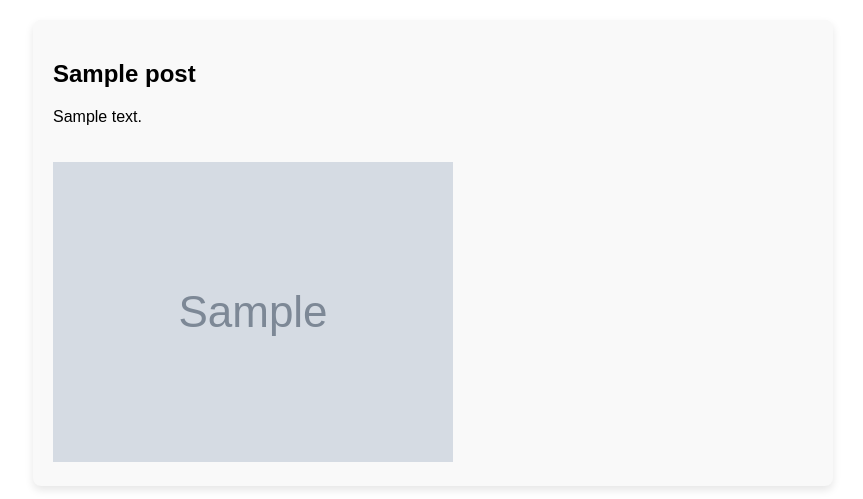
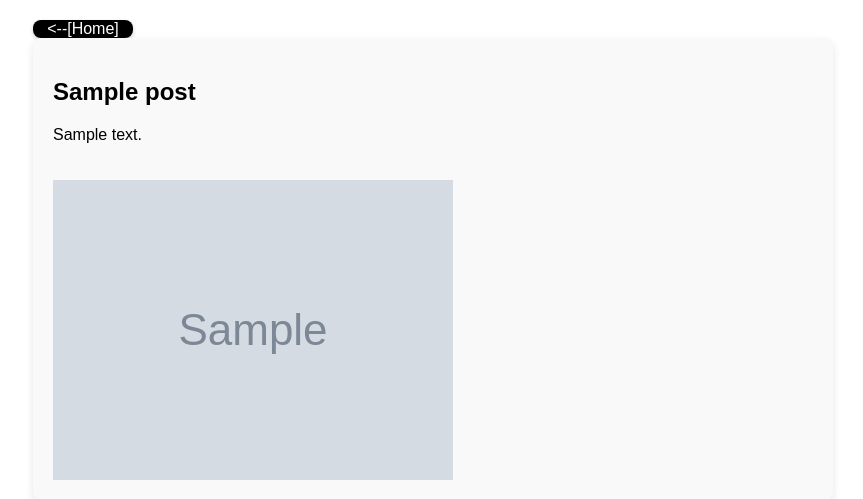
Before and after one commit to Ashbluff/Portfolio, a PHP site: page /view_post.php?id=1 in a window 1280 px wide. Shown: the top 499 px of the page, without its empty margins (207-1070 px from the left). Run offline with PHP 8.4, Linux system fonts and the light colour scheme; tables that the repository leaves empty or names only in its code hold one stand-in row (values such as "Sample post"); grey boxes marked "Sample" are stand-in pictures.

Commit message:
Added back button to view_posts

```diff
--- /dev/null
+++ b/Includes/backButton.php
@@ -0,0 +1,3 @@
+<div class="back-button">
+<a href="index.php"><--[Home]</a>
+</div>
--- a/Index.php
+++ b/Index.php
@@ -31,10 +31,9 @@
 <h1>Welcome</h1>
 <br>
 <br>
-<br>
 <p>  Hallo ik ben Davy Koopman
 <p>  Ik ben een software Developer in opleiding en ik hou ervan om dingen te maken.
-
+<p>Ik Woon in julianadorp en ik spreek Nederlands en Engels</p>
 </div>
 <div class="image">
     <br>
--- a/edit_post.php
+++ b/edit_post.php
@@ -35,7 +35,6 @@ if ($_SERVER["REQUEST_METHOD"] == "POST") {
         echo "Something went wrong. Please try again.";
     }
 
-    // Close statement
     $stmt->close();
 }
 
--- a/view_post.php
+++ b/view_post.php
@@ -1,3 +1,4 @@
+<?php include "includes/backButton.php" ?>
 <?php
 include 'includes/connect.php';
 
@@ -52,10 +53,26 @@ $conn->close();
             height: auto;
             margin-top: 20px;
         }
+        .back-button {
+        background-color: black;
+        color: #ffffff;
+        border-radius: 8px;
+        box-shadow: 0 2px 4px rgba(0, 0, 0, 0.2);
+        width: 100px;
+        display: flex;
+        justify-content: center;
+        }
+        a {
+            color: inherit;
+            text-decoration: none;
+            cursor: pointer;
+        }
+        a:hover {
+            color: #555;
+        }
     </style>
 </head>
 <body>
-
 <div class="post">
     <h2><?php echo htmlspecialchars($post['title']); ?></h2>
     <p><?php echo nl2br(htmlspecialchars($post['content'])); ?></p>
```
Also changed, not shown: css/1.css (+9 -1 lines).
